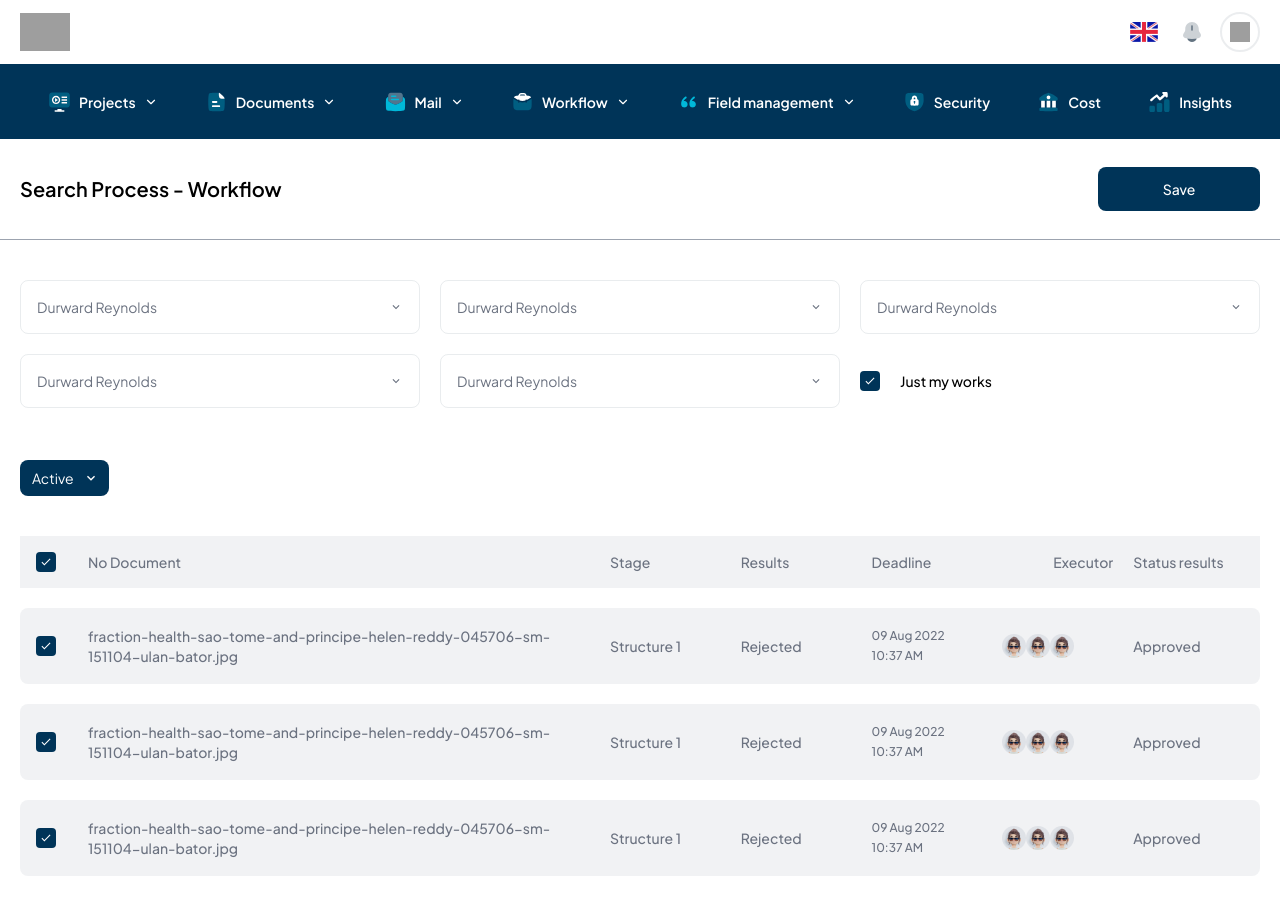
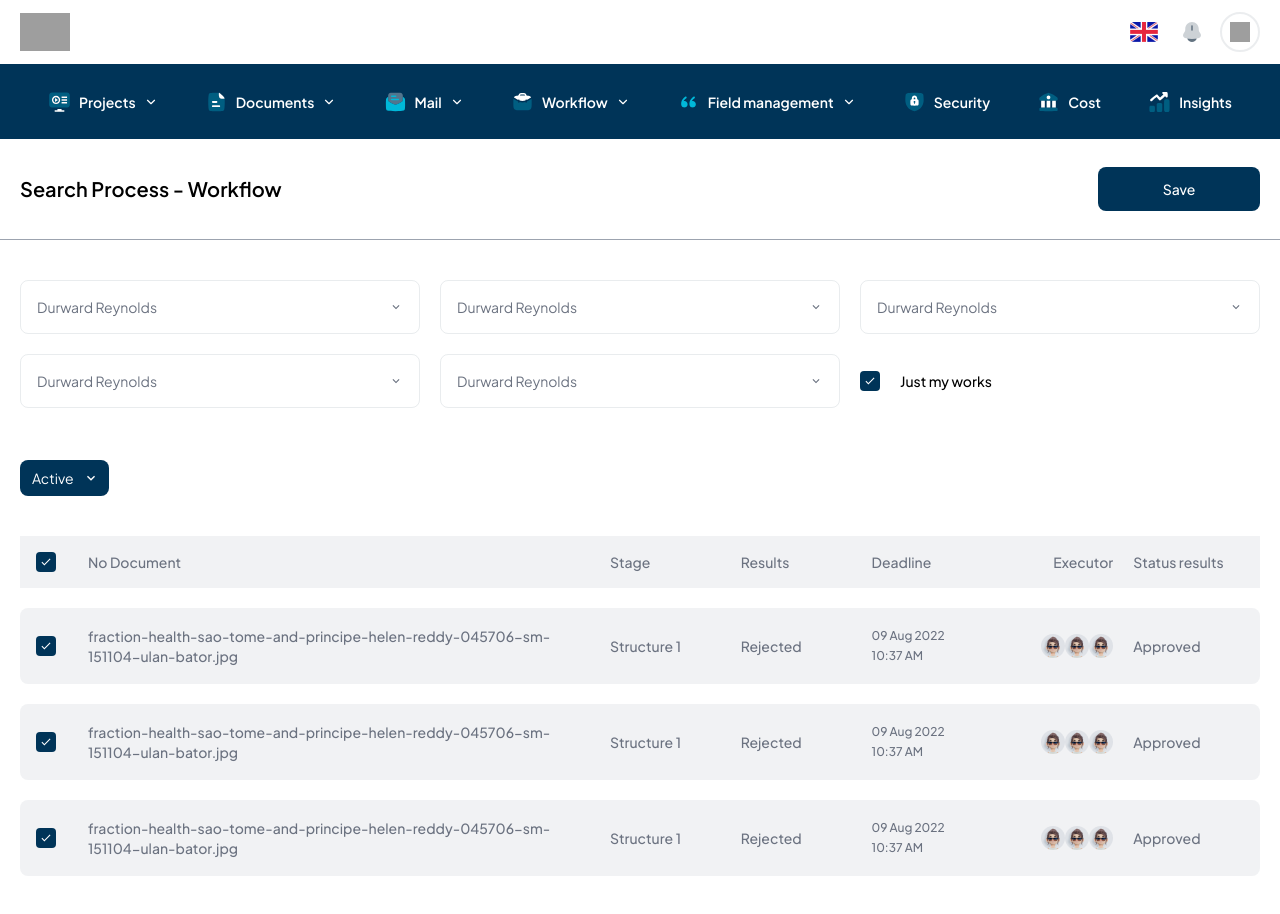
Before and after one commit to BCPAZ/crm-app, a React (Vite) app: page /workflow/workflows in a window 1280 px wide. Built offline with nearby package versions, Linux system fonts and the light colour scheme; grey boxes are pictures that could not be loaded.

Commit message:
fix : Table alignment bug fixed

```diff
--- a/src/components/common/FileTable.jsx
+++ b/src/components/common/FileTable.jsx
@@ -30,7 +30,7 @@ const FileTable = () => {
               <span className="text-xs">09 Aug 2022</span>
               <span className="text-xs">10:37 AM</span>
             </td>
-            <td className="text-sm font-medium text-gray-500 w-[10%] text-right flex items-center">
+            <td className="text-sm font-medium text-gray-500 w-[10%] text-right flex items-center justify-end">
               <img src={avatar} alt="" />
               <img src={avatar} alt="" />
               <img src={avatar} alt="" />
@@ -48,7 +48,7 @@ const FileTable = () => {
               <span className="text-xs">09 Aug 2022</span>
               <span className="text-xs">10:37 AM</span>
             </td>
-            <td className="text-sm font-medium text-gray-500 w-[10%] text-right flex items-center">
+            <td className="text-sm font-medium text-gray-500 w-[10%] text-right flex items-center justify-end">
               <img src={avatar} alt="" />
               <img src={avatar} alt="" />
               <img src={avatar} alt="" />
@@ -66,7 +66,7 @@ const FileTable = () => {
               <span className="text-xs">09 Aug 2022</span>
               <span className="text-xs">10:37 AM</span>
             </td>
-            <td className="text-sm font-medium text-gray-500 w-[10%] text-right flex items-center">
+            <td className="text-sm font-medium text-gray-500 w-[10%] text-right flex items-center justify-end">
               <img src={avatar} alt="" />
               <img src={avatar} alt="" />
               <img src={avatar} alt="" />
```
